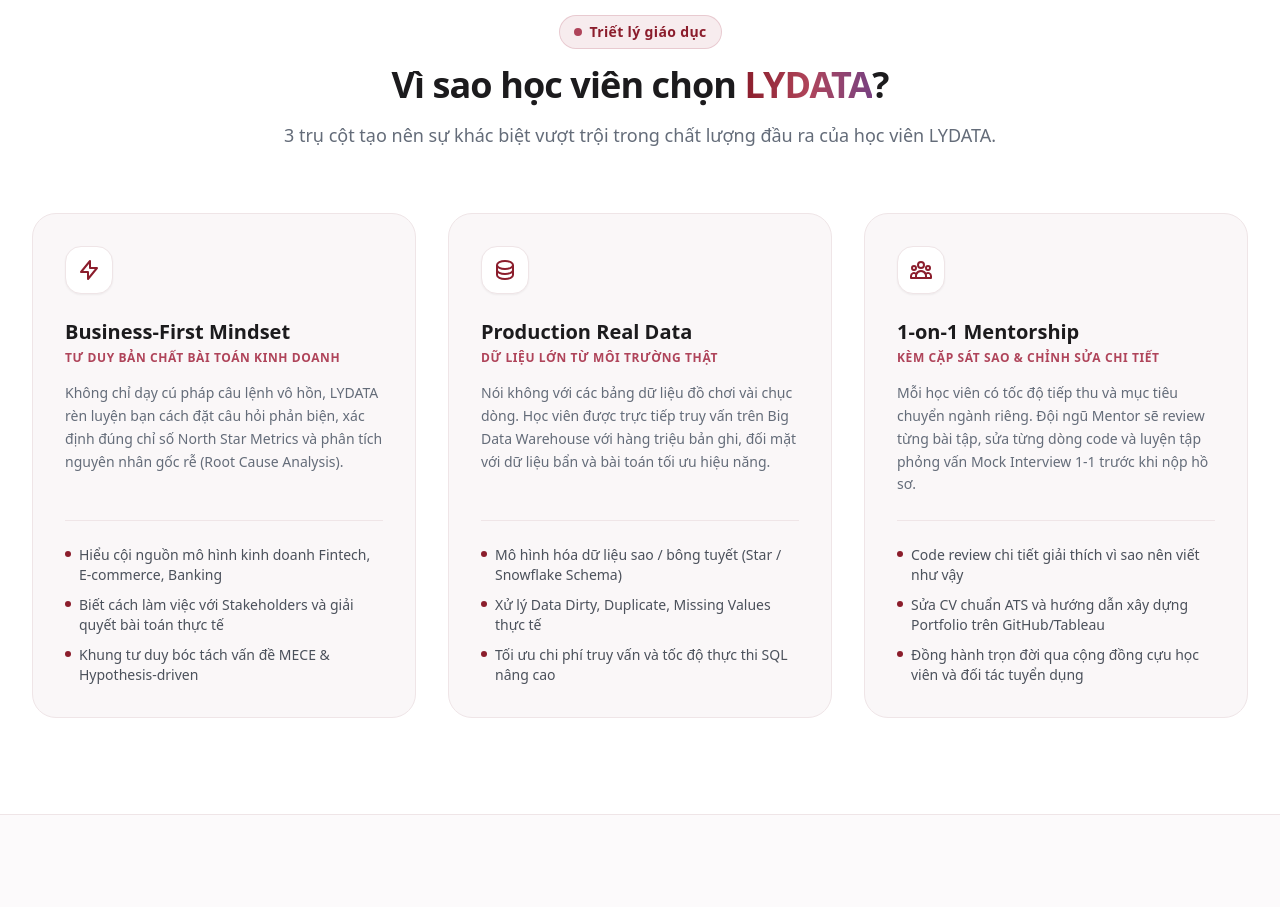
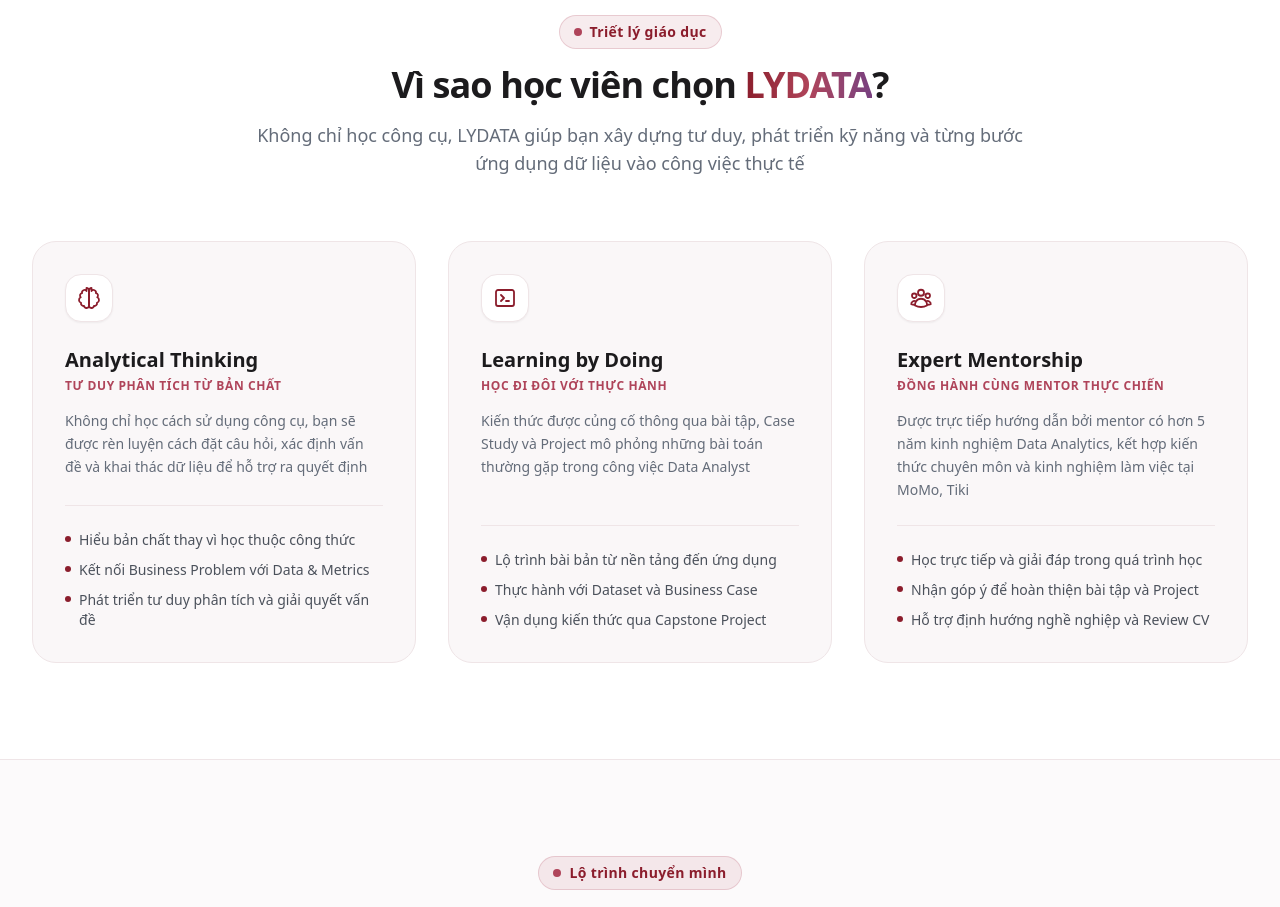
Before and after one commit to TruongHienTHMH/Ed_tech, a Next.js app: page /about in a window 1280 px wide. Shown: the part 4080-4987 px from the top of the page. Built offline with nearby package versions, Linux system fonts and the light colour scheme; no server answers.

Commit message:
feat(fe/about): update core value pillars copy and svgs for analytical thinking, learning by doing and mentorship

```diff
--- a/components/about/AboutCoreValues.tsx
+++ b/components/about/AboutCoreValues.tsx
@@ -12,47 +12,48 @@ export default function AboutCoreValues() {
   const values: CoreValue[] = [
     {
       icon: (
-        <svg className="w-6 h-6 text-[#8B1D2C]" fill="none" viewBox="0 0 24 24" stroke="currentColor">
-          <path strokeLinecap="round" strokeLinejoin="round" strokeWidth={2} d="M13 10V3L4 14h7v7l9-11h-7z" />
+        <svg className="w-6 h-6 text-[#8B1D2C]" viewBox="0 0 24 24" fill="none" stroke="currentColor" strokeWidth={1.8} strokeLinecap="round" strokeLinejoin="round">
+          <path d="M9.5 2A2.5 2.5 0 0 1 12 4.5v15a2.5 2.5 0 0 1-4.96.44 2.5 2.5 0 0 1-2.96-3.08 3 3 0 0 1-.34-5.58 2.5 2.5 0 0 1 1.32-4.24 2.5 2.5 0 0 1 4.44-2.04z" />
+          <path d="M14.5 2A2.5 2.5 0 0 0 12 4.5v15a2.5 2.5 0 0 0 4.96.44 2.5 2.5 0 0 0 2.96-3.08 3 3 0 0 0 .34-5.58 2.5 2.5 0 0 0-1.32-4.24 2.5 2.5 0 0 0-4.44-2.04z" />
         </svg>
       ),
-      title: "Business-First Mindset",
-      subtitle: "Tư duy bản chất bài toán kinh doanh",
-      description: "Không chỉ dạy cú pháp câu lệnh vô hồn, LYDATA rèn luyện bạn cách đặt câu hỏi phản biện, xác định đúng chỉ số North Star Metrics và phân tích nguyên nhân gốc rễ (Root Cause Analysis).",
+      title: "Analytical Thinking",
+      subtitle: "Tư duy phân tích từ bản chất",
+      description: "Không chỉ học cách sử dụng công cụ, bạn sẽ được rèn luyện cách đặt câu hỏi, xác định vấn đề và khai thác dữ liệu để hỗ trợ ra quyết định",
       points: [
-        "Hiểu cội nguồn mô hình kinh doanh Fintech, E-commerce, Banking",
-        "Biết cách làm việc với Stakeholders và giải quyết bài toán thực tế",
-        "Khung tư duy bóc tách vấn đề MECE & Hypothesis-driven",
+        "Hiểu bản chất thay vì học thuộc công thức",
+        "Kết nối Business Problem với Data & Metrics",
+        "Phát triển tư duy phân tích và giải quyết vấn đề",
       ],
     },
     {
       icon: (
-        <svg className="w-6 h-6 text-[#8B1D2C]" fill="none" viewBox="0 0 24 24" stroke="currentColor">
-          <path strokeLinecap="round" strokeLinejoin="round" strokeWidth={2} d="M4 7v10c0 2.21 3.582 4 8 4s8-1.79 8-4V7M4 7c0 2.21 3.582 4 8 4s8-1.79 8-4M4 7c0-2.21 3.582-4 8-4s8 1.79 8 4m0 5c0 2.21-3.582 4-8 4s-8-1.79-8-4" />
+        <svg className="w-6 h-6 text-[#8B1D2C]" fill="none" viewBox="0 0 24 24" stroke="currentColor" strokeWidth={1.8}>
+          <path strokeLinecap="round" strokeLinejoin="round" d="M8 9l3 3-3 3m5 0h3M5 20h14a2 2 0 002-2V6a2 2 0 00-2-2H5a2 2 0 00-2 2v12a2 2 0 002 2z" />
         </svg>
       ),
-      title: "Production Real Data",
-      subtitle: "Dữ liệu lớn từ môi trường thật",
-      description: "Nói không với các bảng dữ liệu đồ chơi vài chục dòng. Học viên được trực tiếp truy vấn trên Big Data Warehouse với hàng triệu bản ghi, đối mặt với dữ liệu bẩn và bài toán tối ưu hiệu năng.",
+      title: "Learning by Doing",
+      subtitle: "Học đi đôi với thực hành",
+      description: "Kiến thức được củng cố thông qua bài tập, Case Study và Project mô phỏng những bài toán thường gặp trong công việc Data Analyst",
       points: [
-        "Mô hình hóa dữ liệu sao / bông tuyết (Star / Snowflake Schema)",
-        "Xử lý Data Dirty, Duplicate, Missing Values thực tế",
-        "Tối ưu chi phí truy vấn và tốc độ thực thi SQL nâng cao",
+        "Lộ trình bài bản từ nền tảng đến ứng dụng",
+        "Thực hành với Dataset và Business Case",
+        "Vận dụng kiến thức qua Capstone Project",
       ],
     },
     {
       icon: (
-        <svg className="w-6 h-6 text-[#8B1D2C]" fill="none" viewBox="0 0 24 24" stroke="currentColor">
-          <path strokeLinecap="round" strokeLinejoin="round" strokeWidth={2} d="M17 20h5v-2a3 3 0 00-5.356-1.857M17 20H7m10 0v-2c0-.656-.126-1.283-.356-1.857M7 20H2v-2a3 3 0 015.356-1.857M7 20v-2c0-.656.126-1.283.356-1.857m0 0a5.002 5.002 0 019.288 0M15 7a3 3 0 11-6 0 3 3 0 016 0zm6 3a2 2 0 11-4 0 2 2 0 014 0zM7 10a2 2 0 11-4 0 2 2 0 014 0z" />
-      </svg>
+        <svg className="w-6 h-6 text-[#8B1D2C]" fill="none" viewBox="0 0 24 24" stroke="currentColor" strokeWidth={1.8}>
+          <path strokeLinecap="round" strokeLinejoin="round" d="M18 18.72a9.094 9.094 0 003.741-.479 3 3 0 00-4.682-2.72m.94 3.198l.001.031c0 .225-.012.447-.037.666A11.944 11.944 0 0112 21c-2.17 0-4.207-.576-5.963-1.584A6.062 6.062 0 016 18.719m12 0a5.971 5.971 0 00-.941-3.197m0 0A5.995 5.995 0 0012 12.75a5.995 5.995 0 00-5.058 2.772m0 0a3 3 0 00-4.681 2.72 8.986 8.986 0 003.74.477m.999-3.199a5.971 5.971 0 00-.94 3.197M15 6.75a3 3 0 11-6 0 3 3 0 016 0zm6 3a2.25 2.25 0 11-4.5 0 2.25 2.25 0 014.5 0zm-13.5 0a2.25 2.25 0 11-4.5 0 2.25 2.25 0 014.5 0z" />
+        </svg>
       ),
-      title: "1-on-1 Mentorship",
-      subtitle: "Kèm cặp sát sao & Chỉnh sửa chi tiết",
-      description: "Mỗi học viên có tốc độ tiếp thu và mục tiêu chuyển ngành riêng. Đội ngũ Mentor sẽ review từng bài tập, sửa từng dòng code và luyện tập phỏng vấn Mock Interview 1-1 trước khi nộp hồ sơ.",
+      title: "Expert Mentorship",
+      subtitle: "Đồng hành cùng mentor thực chiến",
+      description: "Được trực tiếp hướng dẫn bởi mentor có hơn 5 năm kinh nghiệm Data Analytics, kết hợp kiến thức chuyên môn và kinh nghiệm làm việc tại MoMo, Tiki",
       points: [
-        "Code review chi tiết giải thích vì sao nên viết như vậy",
-        "Sửa CV chuẩn ATS và hướng dẫn xây dựng Portfolio trên GitHub/Tableau",
-        "Đồng hành trọn đời qua cộng đồng cựu học viên và đối tác tuyển dụng",
+        "Học trực tiếp và giải đáp trong quá trình học",
+        "Nhận góp ý để hoàn thiện bài tập và Project",
+        "Hỗ trợ định hướng nghề nghiệp và Review CV",
       ],
     },
   ];
@@ -74,7 +75,7 @@ export default function AboutCoreValues() {
             ?
           </h2>
           <p className="mt-4 text-base sm:text-lg text-neutral-600">
-            3 trụ cột tạo nên sự khác biệt vượt trội trong chất lượng đầu ra của học viên LYDATA.
+            Không chỉ học công cụ, LYDATA giúp bạn xây dựng tư duy, phát triển kỹ năng và từng bước ứng dụng dữ liệu vào công việc thực tế
           </p>
         </div>
 
```
